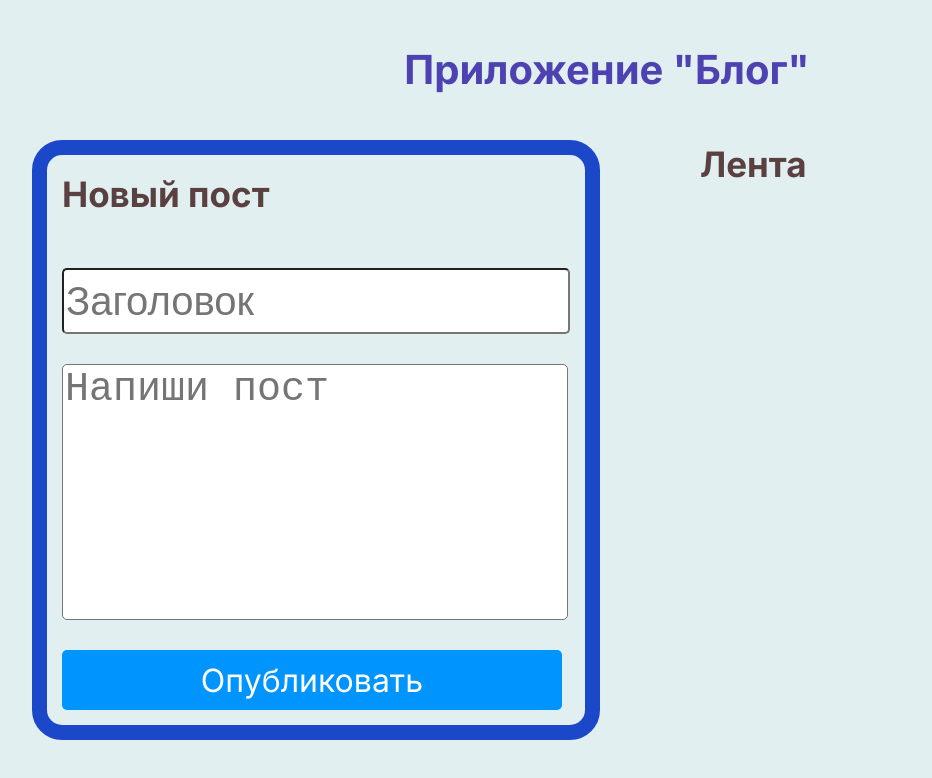
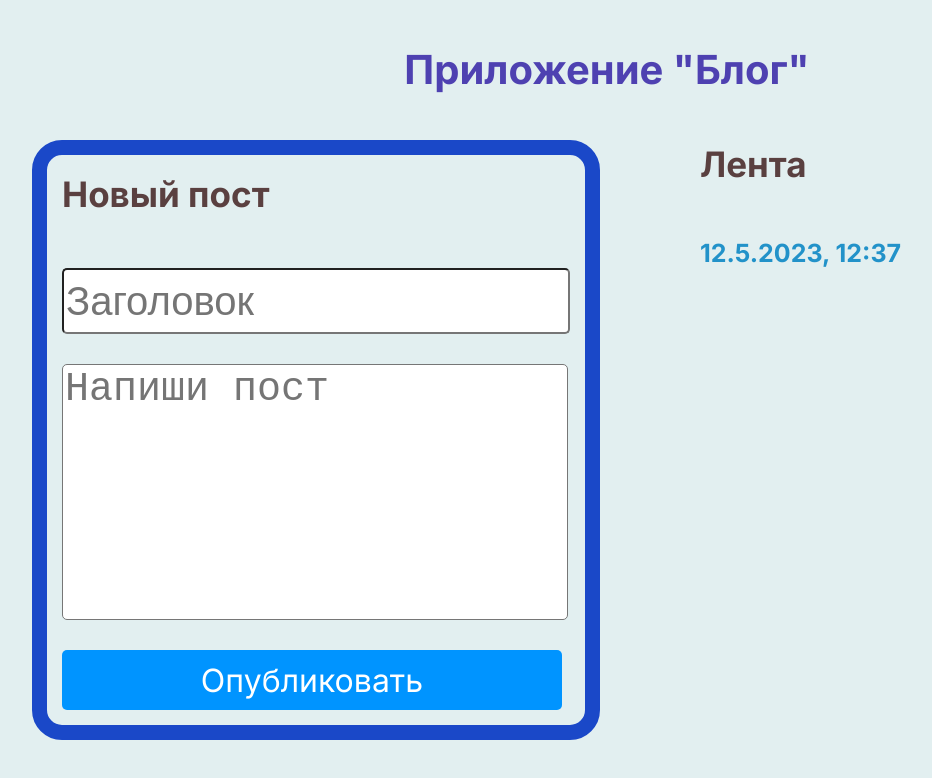
Before and after one commit to alexandrmetelkovit/blog-app, a plain HTML site: page index.html in a window 1280 px wide. Both pictures are taken after a click on the button "Опубликовать". Shown: the whole page, without its empty margins (33-965 px from the left). Drawn offline with Linux system fonts and the light colour scheme.

Commit message:
change dt

```diff
--- a/css/index.css
+++ b/css/index.css
@@ -30,6 +30,13 @@ background-color: #e2eff0;
   border: #1a48c8 solid 15px;
   padding: 15px;
   border-radius: 30px;
+}
+
+.post__date {
+  font-size: 25px;
+line-height: 30px;
+color: #2292c9;
+margin-bottom: 15px;
 }
 
 .title__text {
--- a/js/index.js
+++ b/js/index.js
@@ -84,6 +84,7 @@ function validation() {
   validationMessage.classList.add("validationMessage_hidden");
 }
 
+
 function getPostFromUser() {
   const title = postTitleInputNode.value;
   const text = postTextInputNode.value;
@@ -95,9 +96,13 @@ function getPostFromUser() {
 }
 
 function addPost({ title, text }) {
+  const currentDate = new Date();
+  const dt = `${currentDate.getDate()}.${currentDate.getMonth()}.${currentDate.getFullYear()}, ${currentDate.getHours()}:${currentDate.getMinutes()}`
+
   posts.push({
-    title: title,
-    text: text,
+    dt,
+   title,
+   text,
   });
 }
 
@@ -112,6 +117,7 @@ function renderPosts() {
   posts.forEach((post) => {
     postsHTML += `
         <div class = 'post'>
+        <p class = 'post__date'>${post.dt}</p>
         <p class = 'post__title'>${post.title}</p>
         <p class = 'post__text'>${post.text}</p>
         </div>
```
